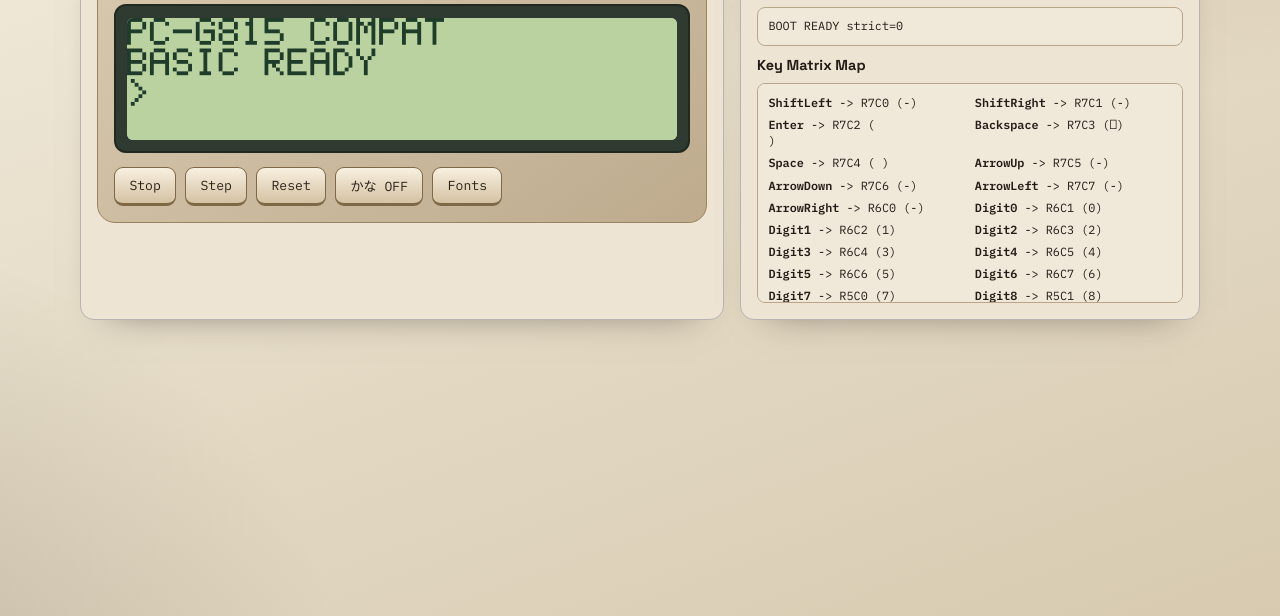
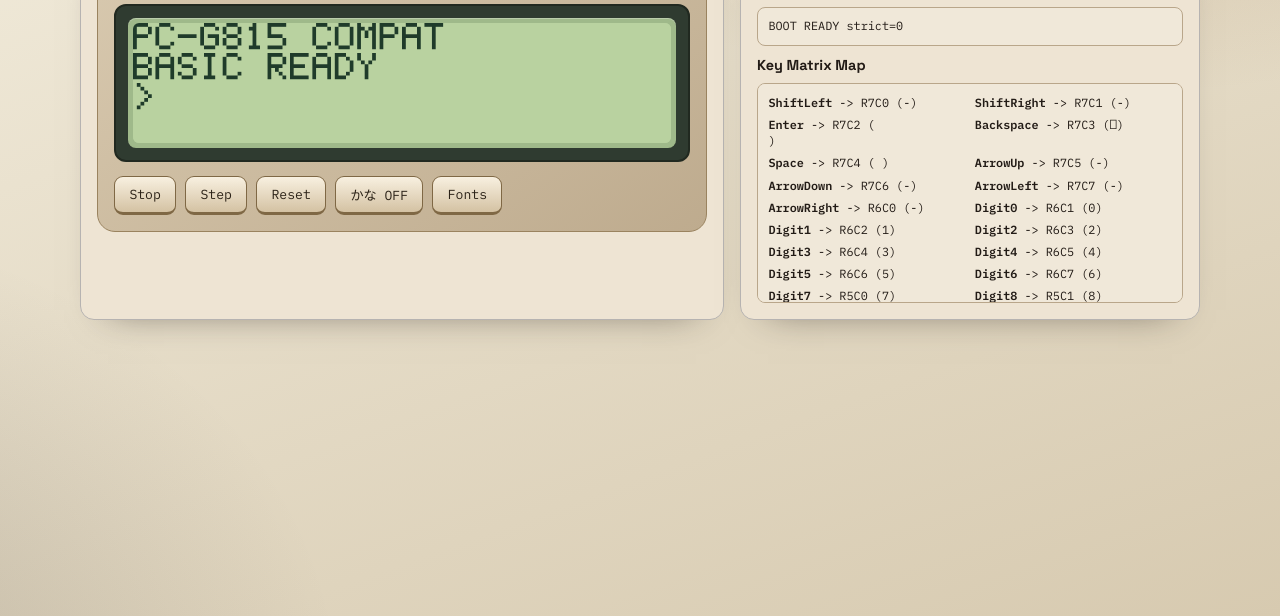
Before and after one commit to yappo/z80emuweb, a website built with Vite: page apps/web/index.html in a window 1280 px wide. Shown: the part 184-800 px from the top of the page. Built offline with nearby package versions, Linux system fonts and the light colour scheme.

Commit message:
fix: add inner spacing around lcd canvas

```diff
--- a/apps/web/index.html
+++ b/apps/web/index.html
@@ -25,7 +25,9 @@
               <span id="speed-indicator">0.00x</span>
             </div>
             <div class="lcd-bezel">
-              <canvas id="lcd" width="480" height="128" aria-label="PC-G815 LCD"></canvas>
+              <div class="lcd-screen">
+                <canvas id="lcd" width="480" height="128" aria-label="PC-G815 LCD"></canvas>
+              </div>
             </div>
             <div class="controls" role="group" aria-label="Emulator controls">
               <button id="run-toggle" type="button">Stop</button>
--- a/apps/web/src/styles.css
+++ b/apps/web/src/styles.css
@@ -135,7 +135,14 @@ body {
   background: #2f3b30;
   border-radius: 12px;
   border: 2px solid #212920;
-  padding: 0.7rem;
+  padding: 0.75rem;
+}
+
+.lcd-screen {
+  border-radius: 8px;
+  background: #9fb98a;
+  padding: 0.32rem;
+  box-shadow: inset 0 1px 0 rgba(255, 255, 255, 0.28);
 }
 
 #lcd {
```
